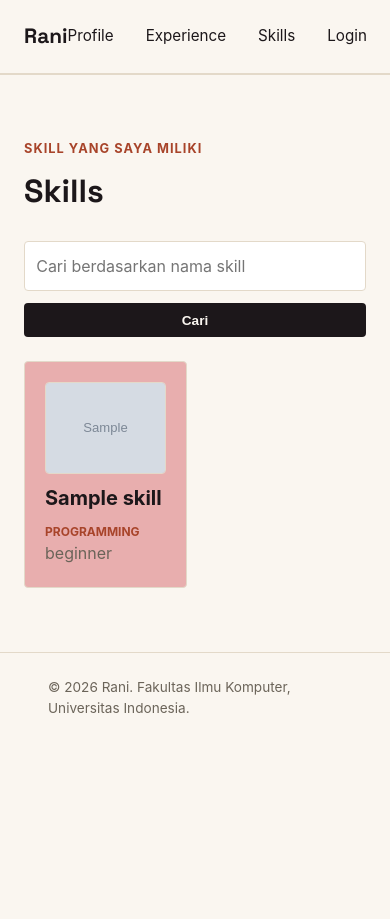
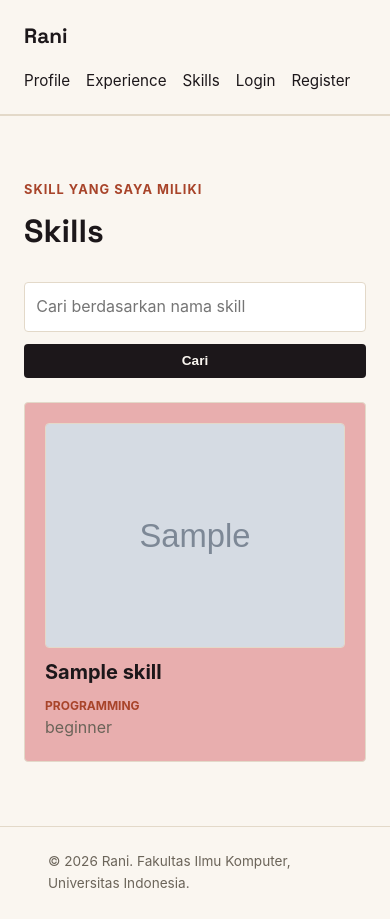
Before and after one commit to ranifaizah/myportofolio, a Django app: page /skills/ in a window 390 px wide; the page is wider, and only the part inside the window is pictured. Before the commit the page ends 713 px from the top of that part, so only its background shows below. Run offline with Django 5.2, Linux system fonts and the light colour scheme; tables that the repository leaves empty hold one stand-in row (values such as "Sample post"); grey boxes marked "Sample" are stand-in pictures.

Commit message:
fixed conflict in css

```diff
--- a/static/css/style.css
+++ b/static/css/style.css
@@ -187,7 +187,7 @@ h1, .brand {
 }
 
 
-.skills-grid {
+.skills .skills-grid {
     display: flex;
     gap: 0.5rem;
     flex-wrap: wrap;
@@ -252,7 +252,7 @@ h1, .brand {
     gap: 1.5rem;
 }
 
-.experience-card {
+.experience-list .experience-card {
     flex: 1 1 220px;
     background-color: var(--paper);
     border: 1px solid var(--line);
@@ -261,7 +261,8 @@ h1, .brand {
     transition: transform 0.2s ease, box-shadow 0.2s ease;
 }
 
-.experience-card:hover {
+.experience-list .experience-card:hover,
+.experience-grid .experience-card:hover {
     transform: translateY(-3px);
     box-shadow: 0 8px 20px rgba(28, 23, 26, 0.08);
 }
@@ -324,7 +325,7 @@ h1, .brand {
     gap: 1rem;
 }
 
-.experience-card {
+.experience-grid .experience-card {
     padding: 1.25rem;
     background-color: #e8aeae;
     border: 1px solid var(--line);
@@ -1147,36 +1148,6 @@ h1, .brand {
 }
 
 
-/*----responsve mobile ----*/
-@media (max-width: 600px) {
-    .hero-grid {
-        grid-template-columns: 1fr;
-        grid-template-areas:
-            "identity"
-            "photo"
-            "details";
-    }
-
-    .hero-photo {
-        max-width: 220px;
-    }
-
-    .social-links {
-        justify-content: flex-start;
-    }
-
-    .skills-grid {
-        flex-direction: column;
-        gap: 2rem;
-    }
-}
-
-/* =====================================================================
-   Tema modal "kartu tarot"
-   Ditambahkan di akhir file. Semua aturan di bawah hanya berlaku untuk
-   elemen yang diberi class .tarot-modal oleh static/css/js/tarot-frame.js,
-   jadi tanpa JavaScript modal tetap tampil seperti desain awal.
-   ===================================================================== */
 :root {
     --tarot-gold: #f0cf94;
     --tarot-line-a: #f0cf94;
@@ -1365,3 +1336,57 @@ h1, .brand {
         animation: none;
     }
 }
+
+/*----responsve mobile ----*/
+@media (max-width: 600px) {
+    .hero-grid {
+        grid-template-columns: 1fr;
+        grid-template-areas:
+            "identity"
+            "photo"
+            "details";
+    }
+
+    .hero-photo {
+        max-width: 220px;
+    }
+
+    .social-links {
+        justify-content: flex-start;
+    }
+
+    .skills .skills-grid {
+        flex-direction: column;
+        gap: 2rem;
+    }
+}
+
+
+
+/* ===== Final responsive fixes ===== */
+@media (max-width: 600px) {
+    .site-header .container {
+        flex-wrap: wrap;
+        gap: 1rem;
+    }
+
+    .site-header nav {
+        flex-wrap: wrap;
+        gap: 0.75rem 1rem;
+    }
+
+    .meta-list {
+        flex-wrap: wrap;
+        gap: 1rem 1.5rem;
+    }
+
+    .experience-grid,
+    .skill-grid {
+        grid-template-columns: 1fr;
+        gap: 1rem;
+    }
+
+    .experience-list {
+        flex-direction: column;
+    }
+}
```
